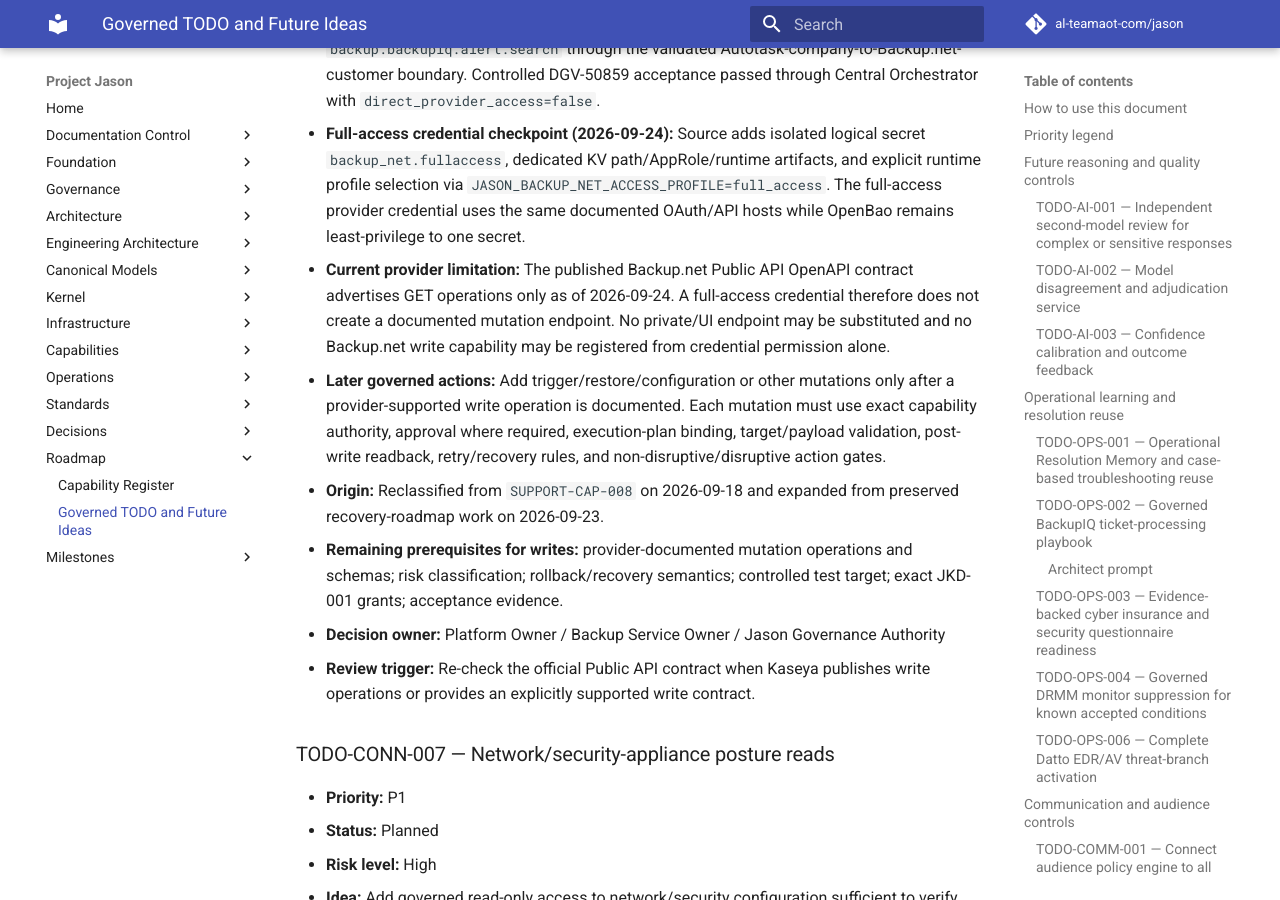
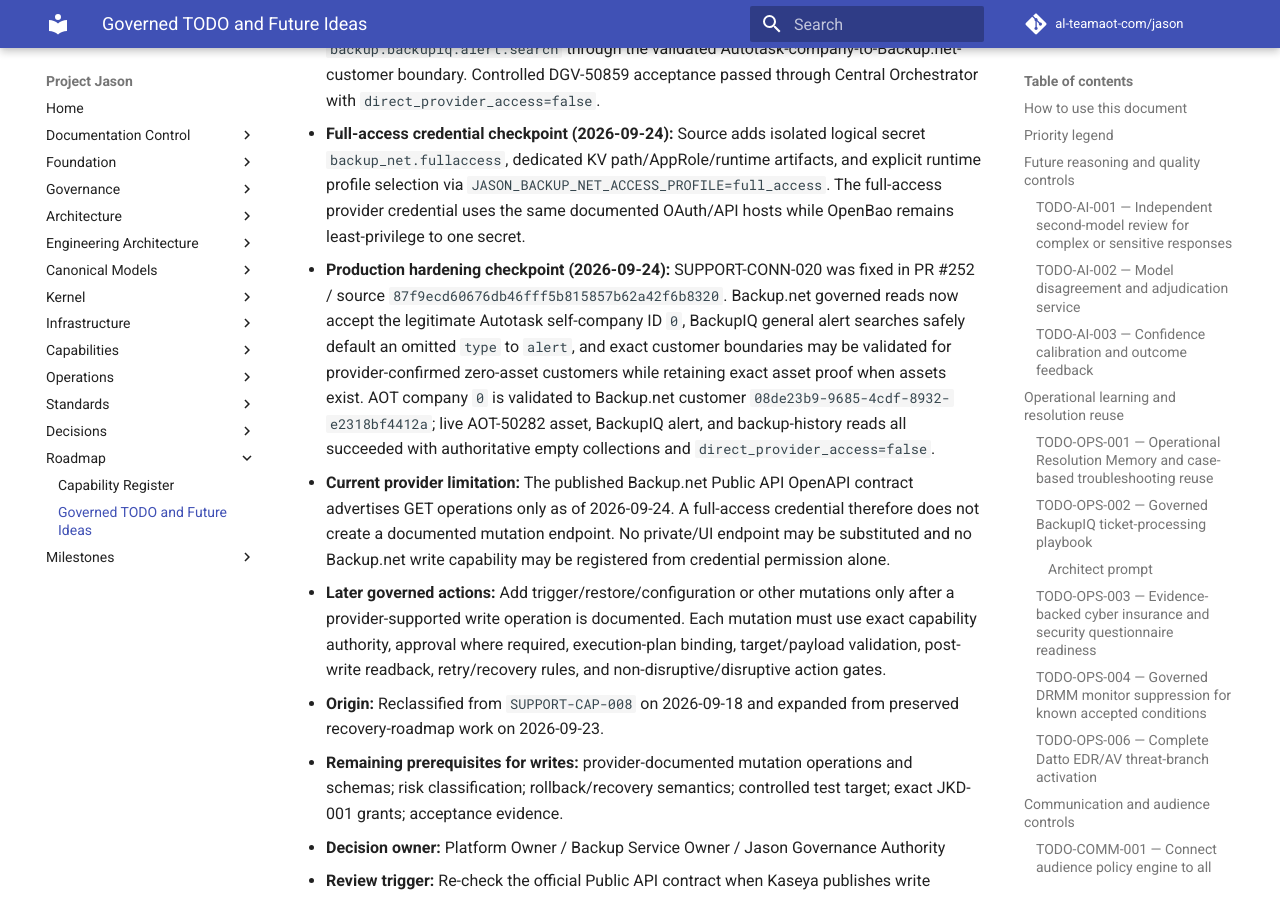
Before and after one commit to al-teamaot-com/jason, an MkDocs documentation site: the page built from docs/roadmaps/Project-Jason-TODO-and-Future-Ideas.md, in a window 1280 px wide and 900 px high, scrolled down 26080 px. Built offline with MkDocs 1.6.1 and Material for MkDocs 9.7.7, drawn with Linux system fonts in a browser that asks for light colours; comment, search, counter and statistics services are not loaded.

Commit message:
Record Backup.net production hardening checkpoint

```diff
--- a/docs/roadmaps/Project-Jason-TODO-and-Future-Ideas.md
+++ b/docs/roadmaps/Project-Jason-TODO-and-Future-Ideas.md
@@ -801,6 +801,7 @@
 - **Idea:** Maintain governed provider access for backup inventory, protection coverage, last successful backup, failures, recovery points, retention/plan metadata, encryption/separation metadata where available, and restore-test evidence. Datto Endpoint Backup / UniView Backup.net is the first production implementation.
 - **Implemented checkpoint (2026-09-24):** Production-accepted `backup.endpoint.asset.search/read`, `backup.endpoint.backup.search`, and `backup.backupiq.alert.search` through the validated Autotask-company-to-Backup.net-customer boundary. Controlled DGV-50859 acceptance passed through Central Orchestrator with `direct_provider_access=false`.
 - **Full-access credential checkpoint (2026-09-24):** Source adds isolated logical secret `backup_net.fullaccess`, dedicated KV path/AppRole/runtime artifacts, and explicit runtime profile selection via `JASON_BACKUP_NET_ACCESS_PROFILE=full_access`. The full-access provider credential uses the same documented OAuth/API hosts while OpenBao remains least-privilege to one secret.
+- **Production hardening checkpoint (2026-09-24):** SUPPORT-CONN-020 was fixed in PR #252 / source `87f9ecd60676db46fff5b815857b62a42f6b8320`. Backup.net governed reads now accept the legitimate Autotask self-company ID `0`, BackupIQ general alert searches safely default an omitted `type` to `alert`, and exact customer boundaries may be validated for provider-confirmed zero-asset customers while retaining exact asset proof when assets exist. AOT company `0` is validated to Backup.net customer `08de23b9-9685-4cdf-8932-e2318bf4412a`; live AOT-50282 asset, BackupIQ alert, and backup-history reads all succeeded with authoritative empty collections and `direct_provider_access=false`.
 - **Current provider limitation:** The published Backup.net Public API OpenAPI contract advertises GET operations only as of 2026-09-24. A full-access credential therefore does not create a documented mutation endpoint. No private/UI endpoint may be substituted and no Backup.net write capability may be registered from credential permission alone.
 - **Later governed actions:** Add trigger/restore/configuration or other mutations only after a provider-supported write operation is documented. Each mutation must use exact capability authority, approval where required, execution-plan binding, target/payload validation, post-write readback, retry/recovery rules, and non-disruptive/disruptive action gates.
 - **Origin:** Reclassified from `SUPPORT-CAP-008` on 2026-09-18 and expanded from preserved recovery-roadmap work on 2026-09-23.
```
